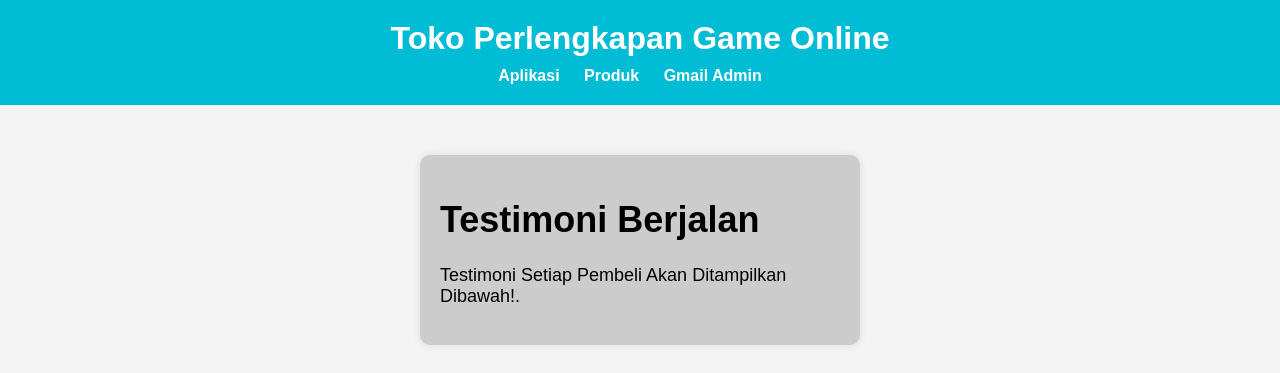
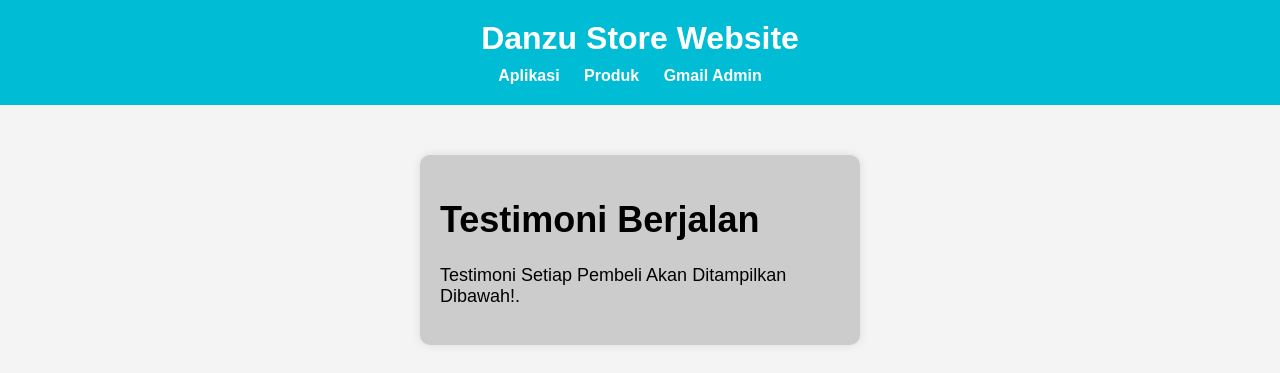
Before and after one commit to DanzuGit/DanzuStore, a plain HTML site: page index.html in a window 1280 px wide. Shown: the top 373 px of the page. Drawn offline with Linux system fonts and the light colour scheme.

Commit message:
Update index.html

```diff
--- a/index.html
+++ b/index.html
@@ -3,7 +3,7 @@
 <head>
   <meta charset="UTF-8">
   <meta name="viewport" content="width=device-width, initial-scale=1.0">
-  <title>Toko Perlengkapan Game Online</title>
+  <title>Danzu Store Web</title>
   <link rel="stylesheet" href="style.css">
 </head>
 <body>
@@ -16,7 +16,7 @@
 
   <header>
     <div class="container">
-      <h1>Toko Perlengkapan Game Online</h1>
+      <h1>Danzu Store Website</h1>
       <nav>
         <ul>
           <li><a href="lainnya.html">Aplikasi</a></li>
```
